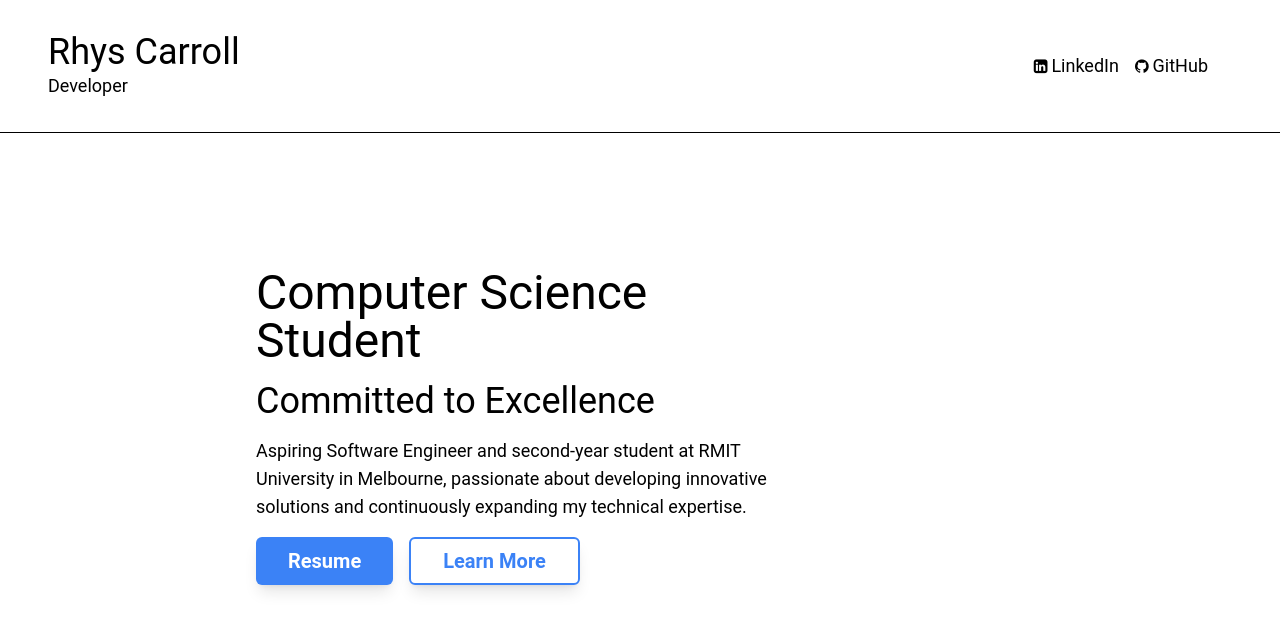
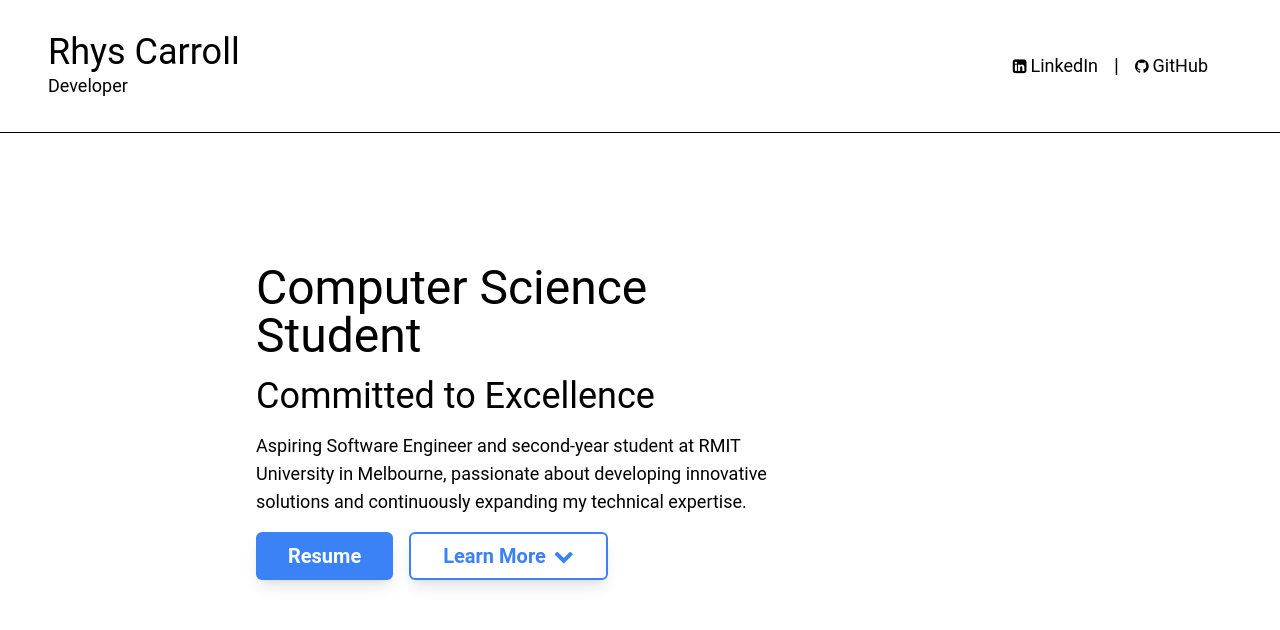
Before and after one commit to rhyscar/personal-website, a React (Vite) app: page / in a window 1280 px wide. Shown: the top 630 px of the page. Built offline with nearby package versions, Linux system fonts and the light colour scheme.

Commit message:
Added scroll functionality to sections of site, removed scroll wheel, added About section.

```diff
--- a/package.json
+++ b/package.json
@@ -11,7 +11,8 @@
   },
   "dependencies": {
     "react": "^18.3.1",
-    "react-dom": "^18.3.1"
+    "react-dom": "^18.3.1",
+    "tailwind-scrollbar-hide": "^2.0.0"
   },
   "devDependencies": {
     "@eslint/js": "^9.17.0",
--- a/src/App.jsx
+++ b/src/App.jsx
@@ -1,17 +1,25 @@
-import React from 'react'
+import React, { useRef } from 'react'
 import Navbar from './components/Navbar';
 import Hero from './components/Hero';
+import About from './components/About';
 
 const App = () => {
+    const aboutRef = useRef(null);
+
+    const scrollToAbout = () => {
+      aboutRef.current?.scrollIntoView({ behavior: 'smooth'});
+    };
+
   return (
-    <>
-      <header>
+    <div className="snap-y snap-mandatory h-screen overflow-y-scroll scroll-smooth scrollbar-hide">
+      <header className="fixed w-full bg-white">
         <Navbar name="Rhys Carroll" description="Developer" />
       </header>
       <main>
-        <Hero />
+        <Hero scrollToAbout={scrollToAbout} />
+        <About aboutRef={aboutRef} />
       </main>
-    </>
+    </div>
   )
 }
 
--- /dev/null
+++ b/src/components/About.jsx
@@ -0,0 +1,12 @@
+const About = ({ aboutRef }) => {
+    return (
+        <>
+            <div ref={aboutRef} className="justify-between px-64 py-64 flex min-h-screen snap-start">
+                <h1 className="text-5xl py-2 maxwi-30">About Me</h1>
+                <h2 className="text-lg py-2 pl-60">Aspiring Software Engineer and second-year student at RMIT University in Melbourne, passionate about developing innovative solutions and continuously expanding my technical expertise.</h2>
+            </div>
+        </>
+    )
+}
+
+export default About
--- a/src/components/Hero.jsx
+++ b/src/components/Hero.jsx
@@ -1,13 +1,15 @@
-const Hero = () => {
+const Hero = ({ scrollToAbout }) => {
     return (
         <>
-            <div className="justify-between px-64 py-32 max-w-5xl">
+            <div className="justify-between px-64 py-64 max-w-5xl min-h-screen snap-start">
                 <h1 className="text-5xl py-2">Computer Science Student</h1>
                 <h1 className="text-4xl py-2">Committed to Excellence</h1>
                 <h2 className="text-lg py-2">Aspiring Software Engineer and second-year student at RMIT University in Melbourne, passionate about developing innovative solutions and continuously expanding my technical expertise.</h2>
                 <div className="flex gap-x-4 pr-16 py-2">
                     <button className="text-white bg-blue-500 rounded-md shadow-lg hover:shadow-blue-400 hover:bg-blue-400 transition duration-300 text-xl font-bold px-8 py-2">Resume</button>
-                    <button className="border-blue-500 text-blue-500 border-2 rounded-md shadow-lg hover:shadow-blue-400 hover:text-blue-400 hover:border-blue-400 transition duration-300 text-xl font-bold px-8 py-2">Learn More</button>
+                    <button onClick={scrollToAbout} className="border-blue-500 text-blue-500 border-2 rounded-md shadow-lg hover:shadow-blue-400 hover:text-blue-400 hover:border-blue-400 transition duration-300 text-xl font-bold px-8 py-2">Learn More
+                        <i className="fa fa-chevron-down pl-2"></i>
+                    </button>
                 </div>
             </div>
         </>
--- a/src/components/Navbar.jsx
+++ b/src/components/Navbar.jsx
@@ -12,6 +12,7 @@ const Navbar = (props) => {
                         <i className="fa fa-linkedin-square"></i>
                         <a href="https://www.linkedin.com/in/rhyscarroll/" target="_blank" className="text-lg pl-1">LinkedIn</a>
                     </div>
+                    <p className="text-xl">|</p>
                     <div className="hover:text-blue-400 transition duration-300">
                         <i className="fa fa-github"></i>
                         <a href="https://github.com/rhyscar" target="_blank" className="text-lg pl-1">GitHub</a>
--- a/tailwind.config.js
+++ b/tailwind.config.js
@@ -14,5 +14,7 @@ export default {
       }
     },
   },
-  plugins: [],
+  plugins: [
+    require('tailwind-scrollbar-hide')
+  ],
 }
```
Also changed, not shown: 1 other file (tests, documents, lock files or other folders).
